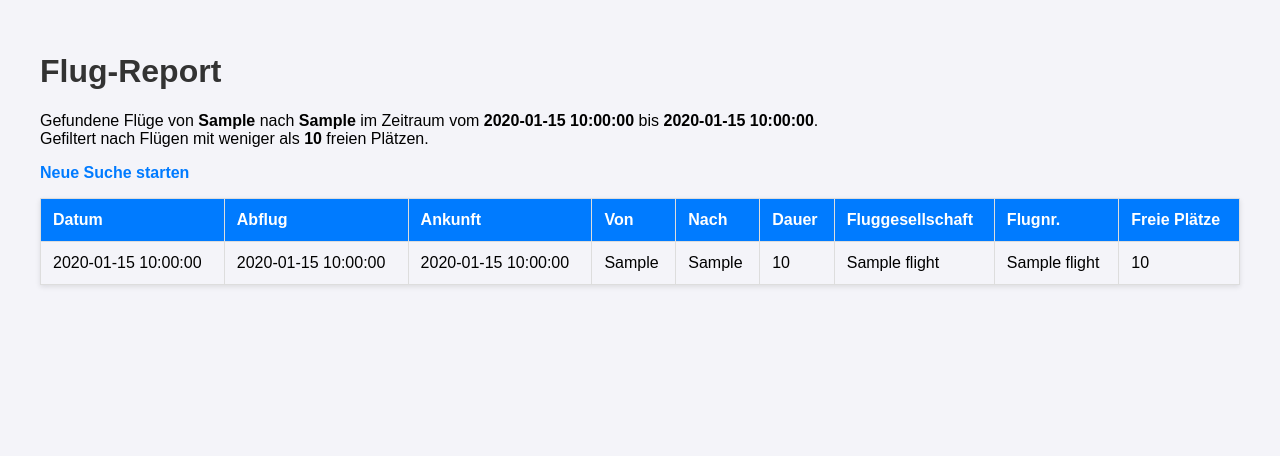
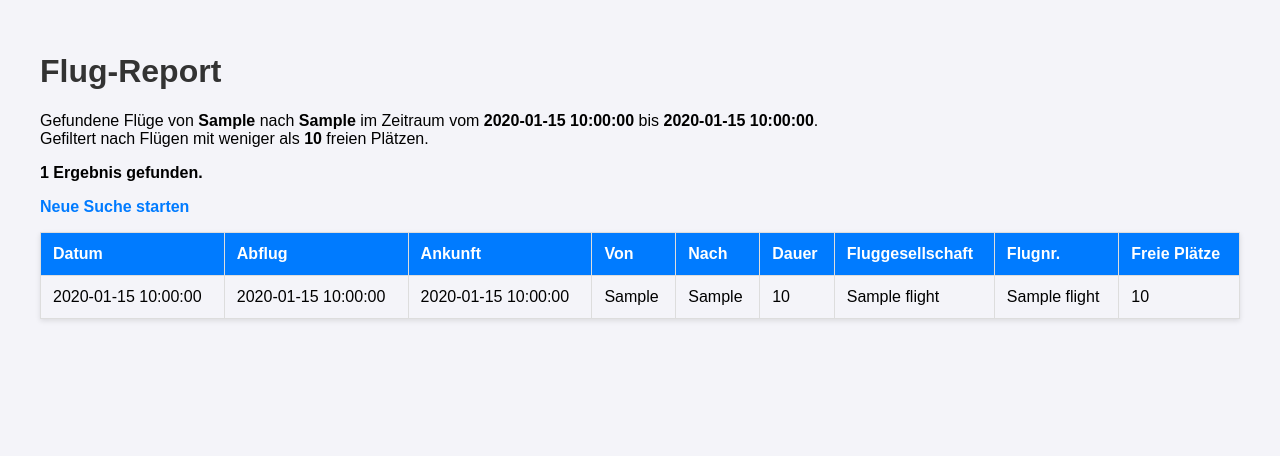
Before and after one commit to kleinski/full_planes, a Flask app: template templates/results.html in a window 1280 px wide; the page is wider, and only the part inside the window is pictured. Shown: the top 456 px of that part. Run offline with Flask 3, Linux system fonts and the light colour scheme; the template is opened without the code that fills it: most values are stand-ins (such as "Sample title", 1, 10 or a date in 2020).

Commit message:
Update results.html: Add flight count display for search results

```diff
--- a/templates/results.html
+++ b/templates/results.html
@@ -34,6 +34,17 @@
         {% endif %}
     </p>
 
+    {% if flights %}
+    <p>
+        <strong>
+        {% if flights|length == 1 %}
+            1 Ergebnis gefunden.
+        {% else %}
+            {{ flights|length }} Ergebnisse gefunden.
+        {% endif %}
+        </strong>
+    </p>
+    {% endif %}
     <!-- Link to start a new search, pre-filled with current parameters -->
     <p><a href="{{ url_for('index', origin=origin, destination=destination, start_date=start_date, end_date=end_date, max_seats=max_seats) }}">Neue Suche starten</a></p>
 
```
